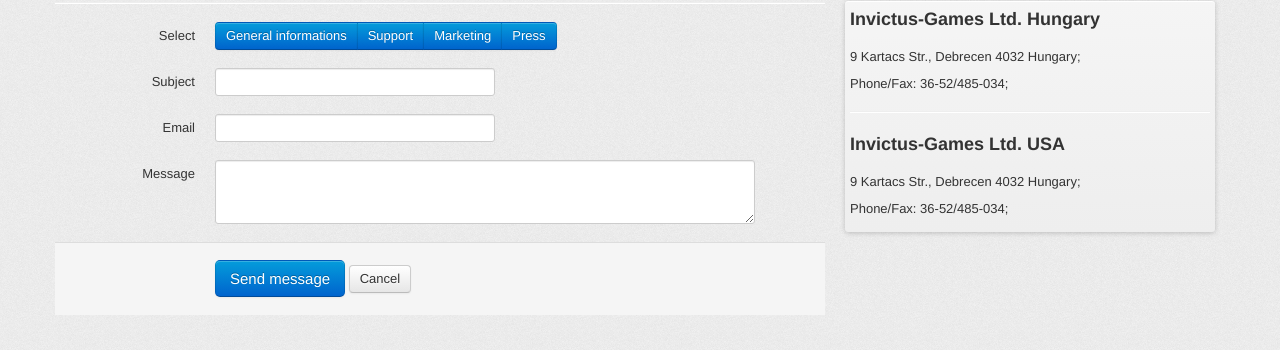
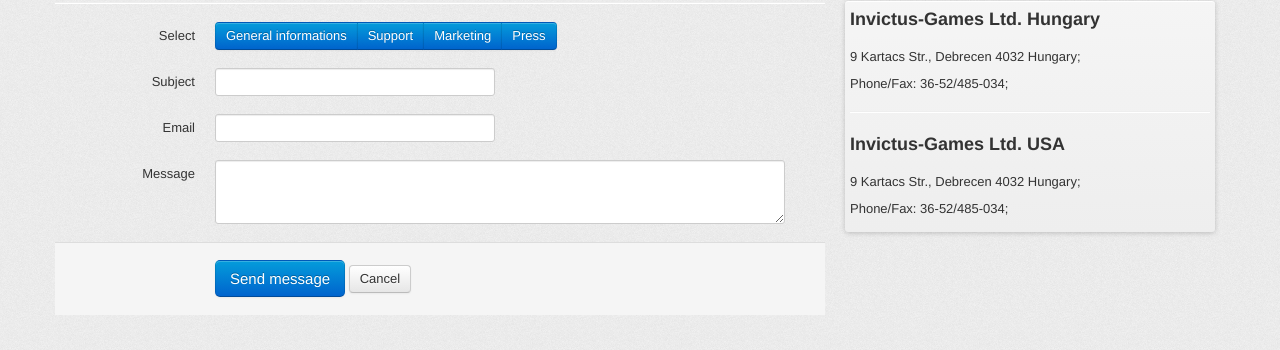
Before and after one commit to adobi/invictus.com, a PHP site: page /10/contact.php in a window 1280 px wide. Shown: the part 144-494 px from the top of the page. Run offline with PHP 8.4, Linux system fonts and the light colour scheme; some libraries are stand-ins or nearby versions.

Commit message:
db design

```diff
--- a/wireframe/10/contact.php
+++ b/wireframe/10/contact.php
@@ -39,7 +39,7 @@
           <div class="control-group">
             <label for="message" class="control-label">Message</label>
             <div class="controls">
-              <textarea rows="3" id="message" class="input-xxlarge"></textarea>
+              <textarea rows="3" id="message" class="span6"></textarea>
             </div>
           </div>
           <div class="form-actions">
```
Also changed, not shown: 2 other files.
